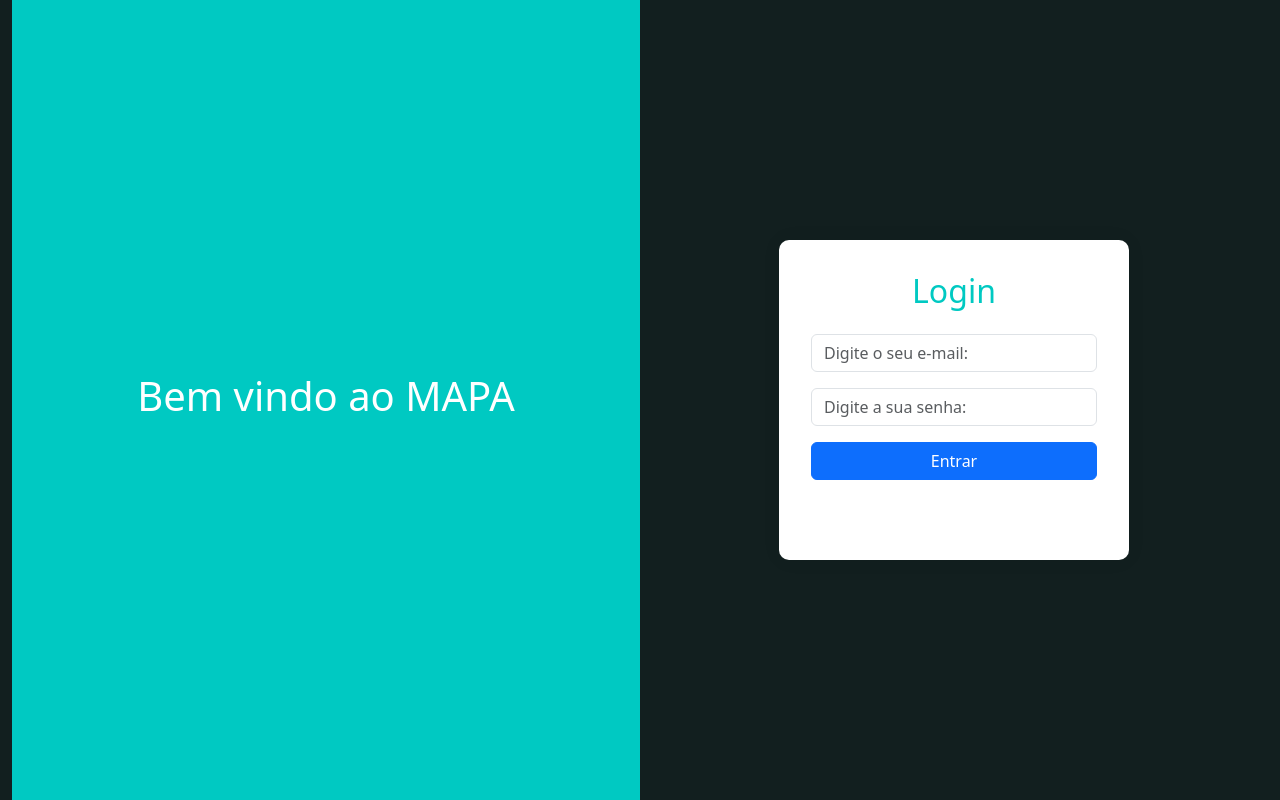
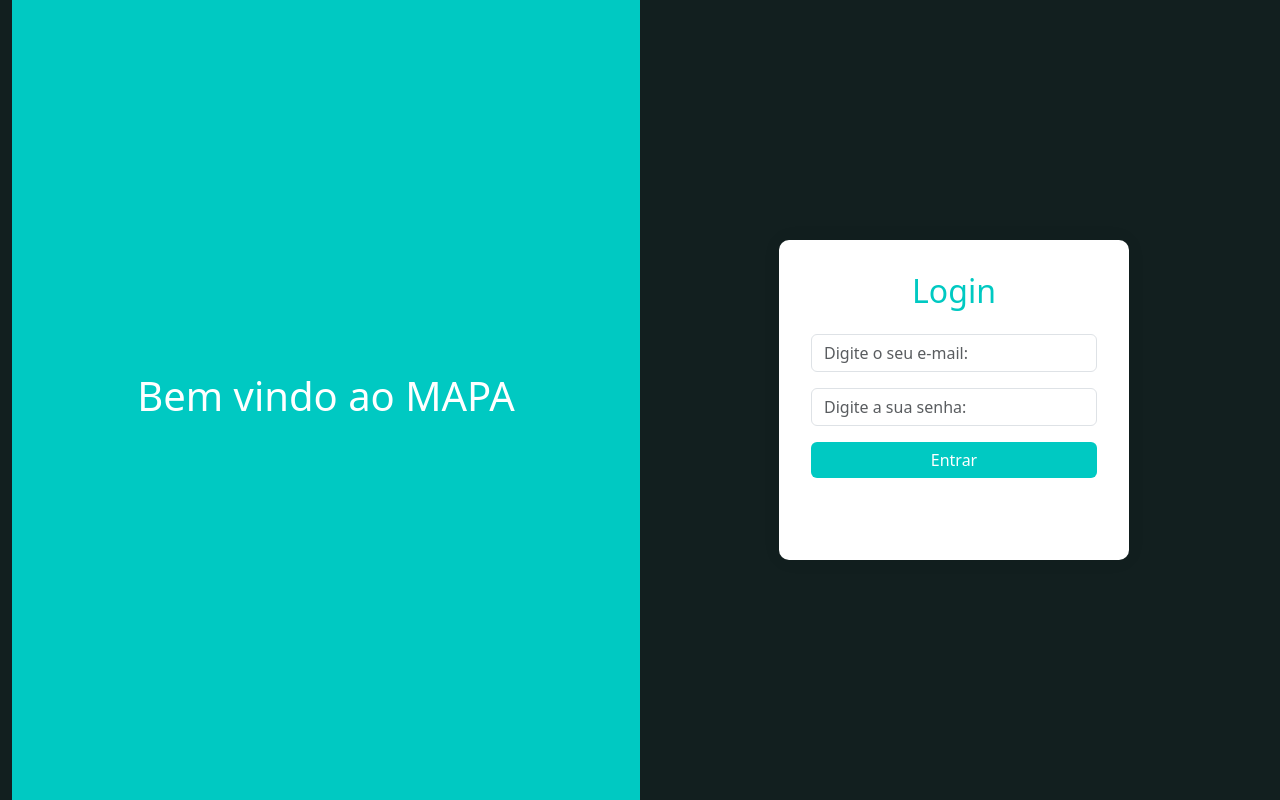
Before and after one commit to analicedantas/MAPA, a PHP site: page / in a window 1280 px wide. Run offline with PHP 8.4, Linux system fonts and the light colour scheme.

Commit message:
Update index.php

```diff
--- a/index.php
+++ b/index.php
@@ -30,7 +30,6 @@ if (isset($_POST['email'])) {
     }
 }
 ?>
-
 
 <!DOCTYPE html>
 <html lang="pt">
@@ -72,10 +71,10 @@ if (isset($_POST['email'])) {
             margin: 2rem auto;
             text-align: center;
         }
-        .btn btn-primary w-100 {
+        .btn.btn-primary.w-100 {
             background-color: rgba(0, 201, 194, 1);
             border: none;
-        }
+}
     </style>
 </head>
 <body>
```
